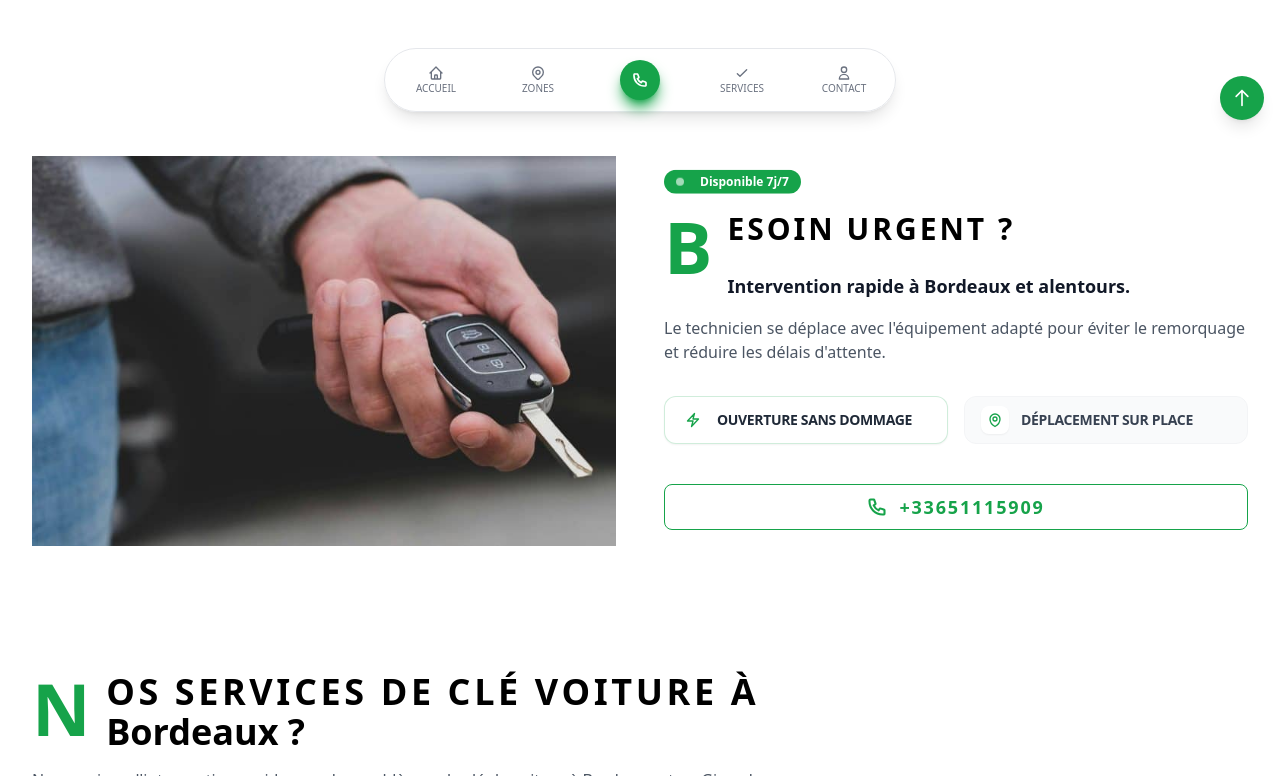
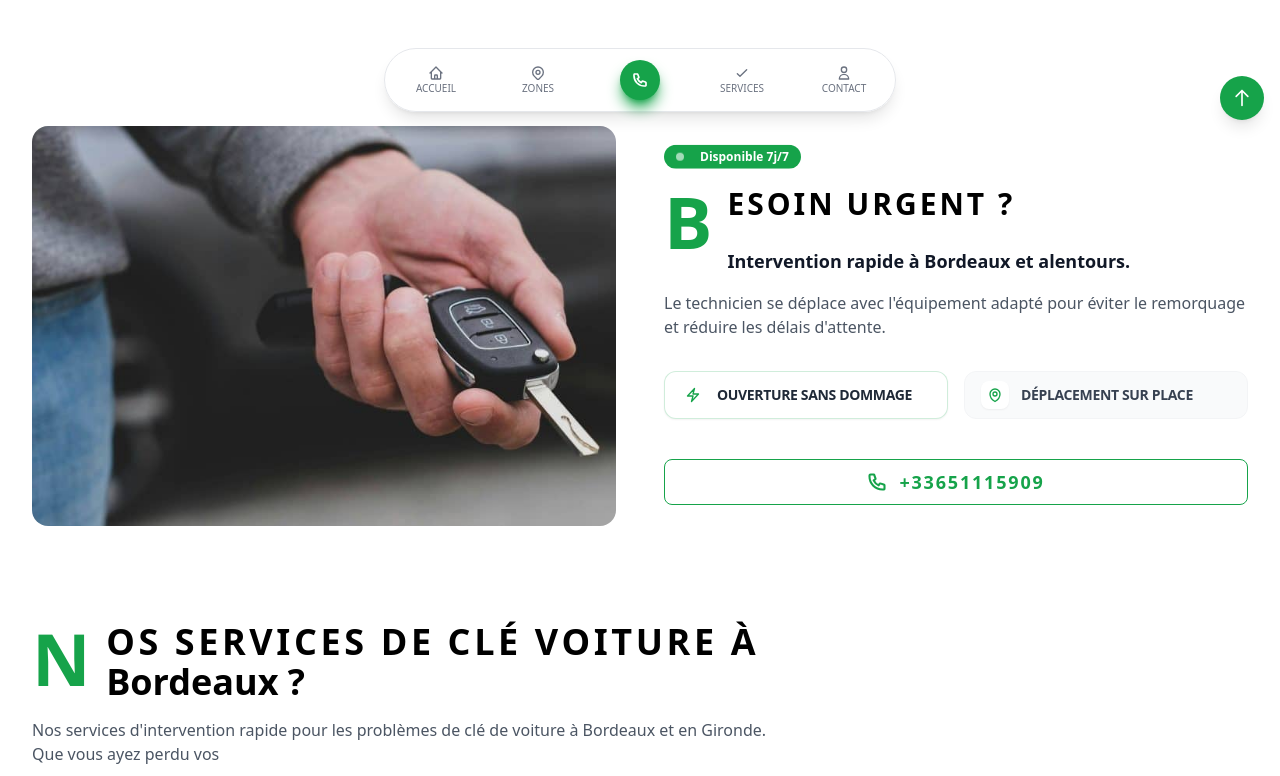
Before and after one commit to BlaiseEyor/Cle_Voiture, a website: page index.html in a window 1280 px wide. Shown: the part 664-1440 px from the top of the page. Drawn offline with nearby package versions, Linux system fonts and the light colour scheme.

Commit message:
mise a jour de cle voiture

```diff
--- a/index.html
+++ b/index.html
@@ -167,8 +167,8 @@
                     <div data-aos="zoom-in-left" class="relative h-full w-full rounded-lg bg-white">
                         <!-- <div class="absolute -top-10 -left-10 w-64 h-64 bg-green-600 rounded-full mix-blend-multiply filter blur-3xl opacity-70 animate-blob"></div>
                         <div class="absolute -bottom-10 -right-10 w-64 h-64 bg-green-600 rounded-full mix-blend-multiply filter blur-3xl opacity-70 animate-blob animation-delay-2000"></div> -->
-                        <img src="images/urgences/caroussel1.jpg" alt="Dépannage automobile urgent" class="h-[450px] w-full object-contain transition-transform duration-700 rounded-lg" loading="lazy">
-                        <div class="absolute inset-0 rounded-[13px]  pointer-events-none"></div>
+                        <img src="images/urgences/caroussel1.jpg" alt="Dépannage automobile urgent" class="h-[400px] w-full object-cover transition-transform duration-700 rounded-lg" loading="lazy">
+                        <div class="absolute inset-0 rounded-[13px] pointer-events-none"></div>
                     </div>
                 </div>
                 <div>
```
